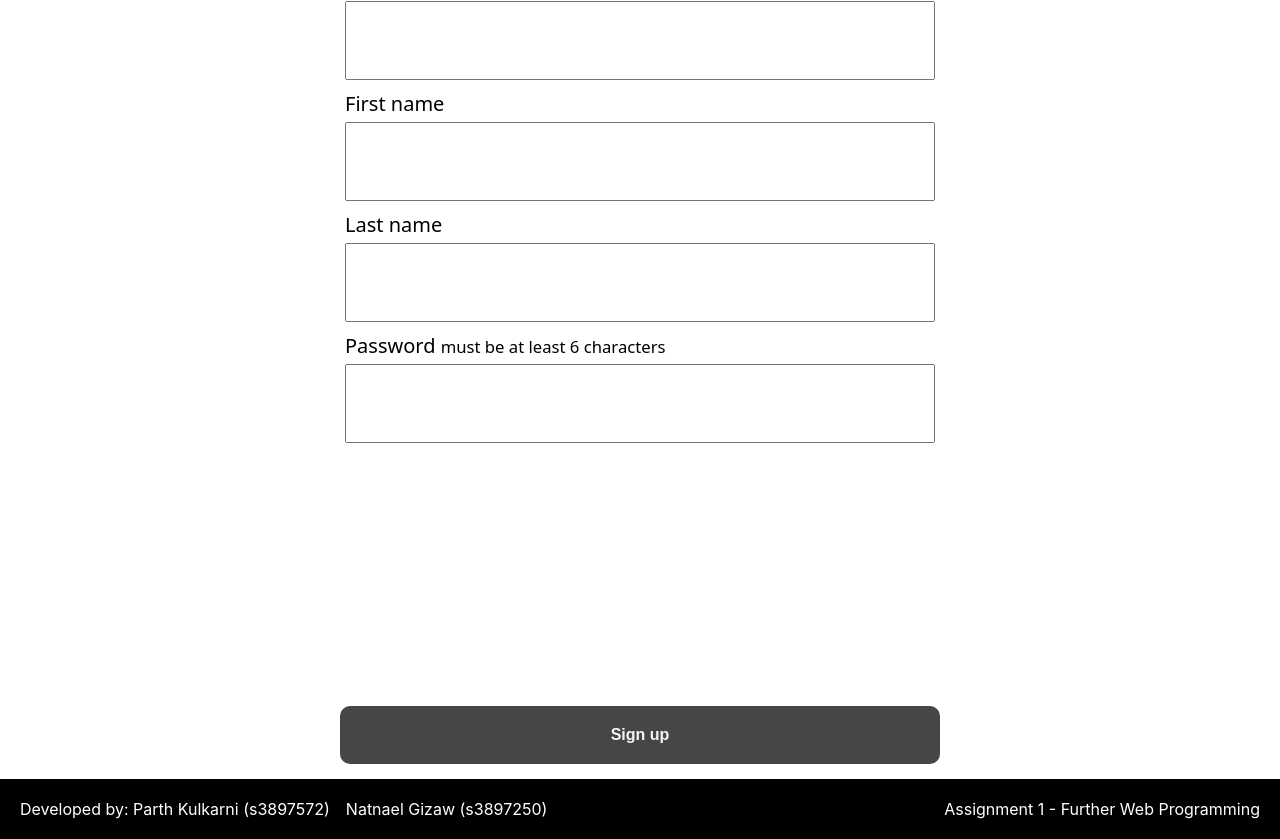
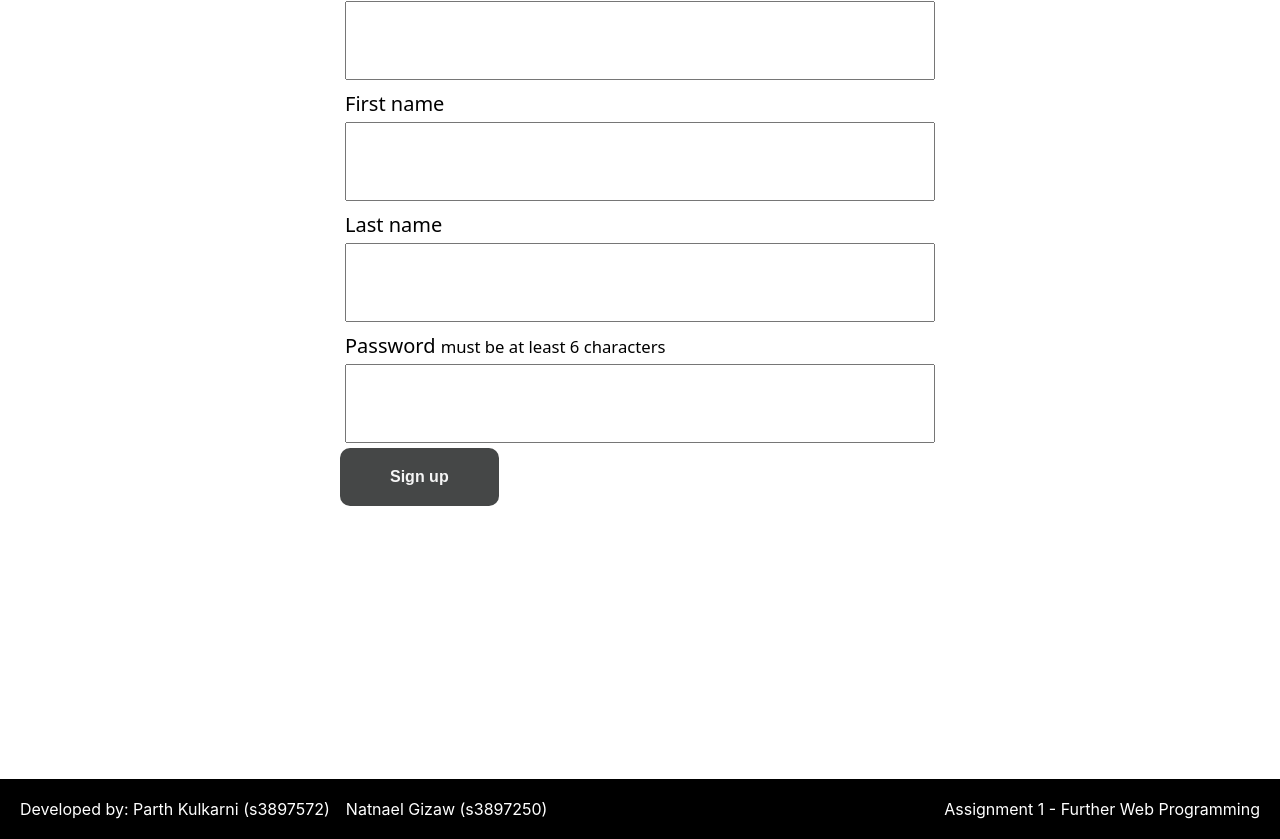
Before and after one commit to rmit-fwp-s2-2022/s3897572_s3897250_fwp_a2, a React (Create React App) app in the folder fullstack_fwp/react-project/: page /SignUp in a window 1280 px wide. Shown: the part 465-1304 px from the top of the page. Built offline with nearby package versions, Linux system fonts and the light colour scheme.

Commit message:
Fixed form button positioning

```diff
--- a/fullstack_fwp/react-project/src/components/Home_Page/Signup.js
+++ b/fullstack_fwp/react-project/src/components/Home_Page/Signup.js
@@ -112,7 +112,7 @@ function SignUp() {
 
     <div className="signup-form">
 
-      <form onSubmit={handleSubmit}></form>
+      <form onSubmit={handleSubmit}>
 
       <div className="signup-box">
         <label htmlFor="username" className="control-label">Username</label>
@@ -154,8 +154,9 @@ function SignUp() {
                 }
       </div>
 
-      <button type="submit" className="submit-button">Sign up</button>
+      <button type="submit" className="submit-button" value="Register">Sign up</button>
 
+      </form>
 
       </div>
 
```
